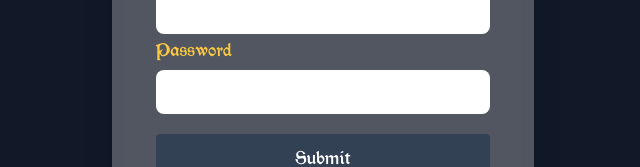
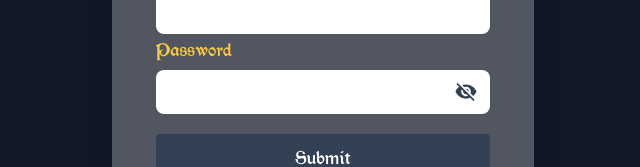
Before and after one commit to redianmf/go-react-auth, a React (Vite) app in the folder client/: page /auth in a window 1280 px wide. Shown: the part 308-475 px from the top of the page, without its empty margins (640-1280 px from the left). Built offline with nearby package versions, Linux system fonts and the light colour scheme.

Commit message:
feat(client): implement password helper in input text

```diff
--- a/client/package.json
+++ b/client/package.json
@@ -13,6 +13,7 @@
     "framer-motion": "^11.2.11",
     "react": "^18.2.0",
     "react-dom": "^18.2.0",
+    "react-icons": "^5.2.1",
     "react-router-dom": "^6.23.1",
     "vite-plugin-svgr": "^4.2.0"
   },
--- a/client/src/components/InputText.tsx
+++ b/client/src/components/InputText.tsx
@@ -1,22 +1,48 @@
+import { SyntheticEvent, useState } from "react";
+
 import { InputHTMLAttributes } from "react";
+import { IoMdEye, IoMdEyeOff } from "react-icons/io";
 
 interface IInputText extends InputHTMLAttributes<HTMLInputElement> {
   field: string;
   label: string;
+  passwordHelper?: boolean;
 }
 
-const InputText: React.FC<IInputText> = ({ field, label, ...rest }) => {
+const InputText: React.FC<IInputText> = ({
+  field,
+  label,
+  passwordHelper = false,
+  ...rest
+}) => {
+  const [showPassword, setShowPassword] = useState<boolean>(false);
+
+  const togglePassword = (e: SyntheticEvent) => {
+    e.preventDefault();
+    setShowPassword((current) => !current);
+  };
+
   return (
     <div className="flex flex-col">
       <label className="font-body text-gold text-xl my-1" htmlFor={field}>
         {label}
       </label>
-      <input
-        {...rest}
-        className="text-xl font-sans p-2 rounded-lg focus:outline-none"
-        id={field}
-        type="text"
-      />
+      <div className="relative">
+        <input
+          {...rest}
+          className="text-xl font-sans px-3 py-2 rounded-lg focus:outline-none w-full"
+          id={field}
+          type={showPassword ? "text" : "password"}
+        />
+        {passwordHelper && (
+          <button
+            onClick={togglePassword}
+            className="absolute inset-y-0 end-0 flex items-center pe-3 text-2xl text-slate-700 hover:text-slate-400"
+          >
+            {showPassword ? <IoMdEye /> : <IoMdEyeOff />}
+          </button>
+        )}
+      </div>
     </div>
   );
 };
--- a/client/src/pages/auth/components/LoginCard.tsx
+++ b/client/src/pages/auth/components/LoginCard.tsx
@@ -11,7 +11,7 @@ const LoginCard = ({ handleToggleCard }: IAuthCard) => {
       animate={{ opacity: 100 }}
     >
       <InputText field="email" label="Email" />
-      <InputText field="password" label="Password" />
+      <InputText field="password" label="Password" passwordHelper />
       <button className="w-full my-5 bg-slate-700 hover:bg-gold transition-all duration-700 text-xl font-bold font-body text-white p-3 rounded">
         Submit
       </button>
--- a/client/src/pages/auth/components/RegisterCard.tsx
+++ b/client/src/pages/auth/components/RegisterCard.tsx
@@ -16,7 +16,12 @@ const RegisterCard = ({ handleToggleCard }: IAuthCard) => {
         </h3>
         <InputText field="name" label="Your name" />
         <InputText field="email" label="Email" />
-        <InputText field="password" label="Password" />
+        <InputText field="password" label="Password" passwordHelper />
+        <InputText
+          field="confirmPassword"
+          label="Confirm Password"
+          passwordHelper
+        />
         <button className="w-full my-5 bg-slate-700 hover:bg-gold transition-all duration-700 text-xl font-bold font-body text-white p-3 rounded">
           Submit
         </button>
```
Also changed, not shown: 1 other file (tests, documents, lock files or other folders).
